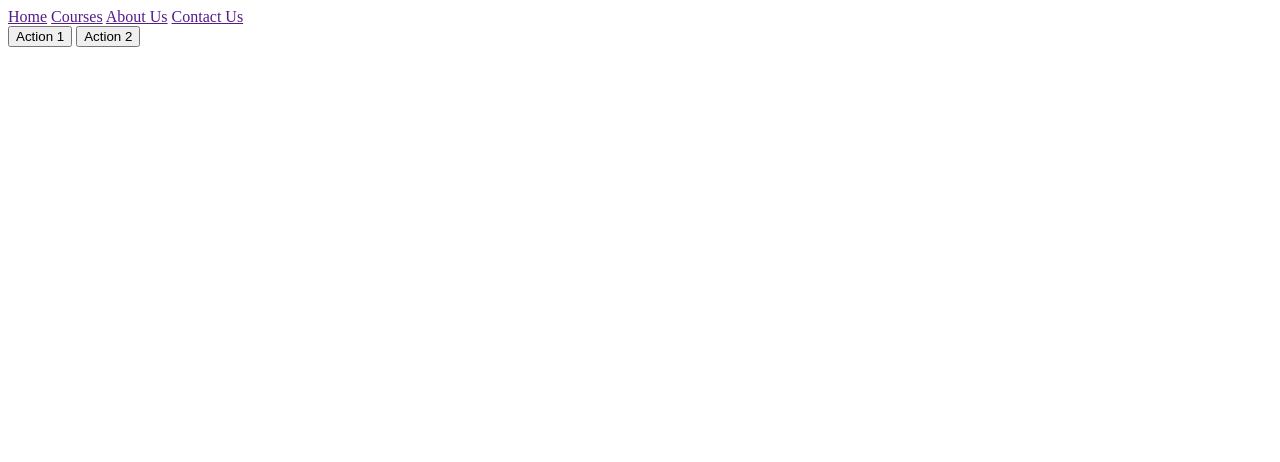
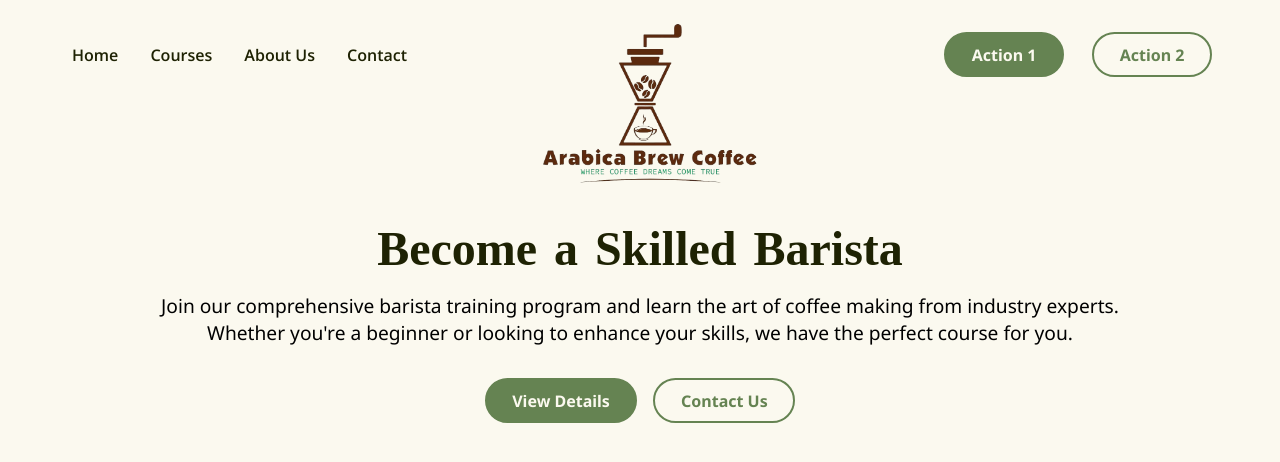
Before and after one commit to TinySkillet/BaristaArabica, a plain HTML site: page index.html in a window 1280 px wide. Drawn offline with Linux system fonts and the light colour scheme; a web font is replaced by a local one.

Commit message:
Set up navbar and hero title

```diff
--- a/index.html
+++ b/index.html
@@ -4,20 +4,44 @@
     <meta charset="UTF-8" />
     <meta name="viewport" content="width=device-width, initial-scale=1.0" />
     <title>Arabica Coffee</title>
+    <link rel="stylesheet" href="./style.css" />
+    <link rel="preconnect" href="https://fonts.googleapis.com" />
+    <link rel="preconnect" href="https://fonts.gstatic.com" crossorigin />
+    <link
+      href="https://fonts.googleapis.com/css2?family=Lato:wght@300;400;700&family=Noto+Sans:ital,wght@0,100..900;1,100..900&display=swap"
+      rel="stylesheet"
+    />
+    <link
+      href="https://fonts.googleapis.com/css2?family=Lato:wght@300;400;700&family=Noto+Sans:ital,wght@0,100..900;1,100..900&family=STIX+Two+Text:ital,wght@0,400..700;1,400..700&display=swap"
+      rel="stylesheet"
+    />
   </head>
   <body>
-    <nav>
-      <div class="left">
-        <!-- logo here -->
+    <nav class="flex-row justify-between items-center">
+      <div class="left flex-row items-center">
         <a href="">Home</a>
         <a href="">Courses</a>
         <a href="">About Us</a>
-        <a href="">Contact Us</a>
+        <a href="">Contact</a>
       </div>
+      <div class="logo"></div>
       <div class="right">
-        <button>Action 1</button>
-        <button>Action 2</button>
+        <button class="button button-primary">Action 1</button>
+        <button class="button button-secondary">Action 2</button>
       </div>
     </nav>
+    <div class="logo-section flex-row justify-center"></div>
+    <section class="hero flex-col items-center">
+      <h1>Become a Skilled Barista</h1>
+      <p>
+        Join our comprehensive barista training program and learn the art of
+        coffee making from industry experts. Whether you're a beginner or
+        looking to enhance your skills, we have the perfect course for you.
+      </p>
+      <div class="hero-buttons flex-row justify-center">
+        <button class="button button-primary">View Details</button>
+        <button class="button button-secondary">Contact Us</button>
+      </div>
+    </section>
   </body>
 </html>
--- a/style.css
+++ b/style.css
@@ -1,10 +1,71 @@
+@import "utils.css";
 
 * {
-  margin: 0px;
-  padding: 0px;
+  margin: 0;
+  padding: 0;
+  border-width: 0;
+  border-style: solid;
   box-sizing: border-box;
+  -webkit-font-smoothing: antialiased;
 }
 
 body {
   background-color: var(--background-color);
 }
+
+a {
+  text-decoration: none;
+  color: var(--black);
+}
+
+nav {
+  padding: 1.25rem 3.5rem;
+}
+
+.logo {
+  position: absolute;
+  top: 1%;
+  left: 50%;
+  transform: translateX(-50%);
+  height: 12rem;
+  width: 16rem;
+  background-image: url("./images/logo.png");
+  background-size: cover;
+  background-repeat: no-repeat;
+}
+
+nav .left a {
+  padding: var(--link-padding);
+  margin: 0px var(--link-margin);
+  font-family: var(--font-normal);
+  font-weight: 550;
+  color: var(--black);
+}
+
+nav .right button {
+  margin: 0.75rem;
+}
+
+.hero {
+  margin-top: 7em;
+}
+
+.hero h1 {
+  color: var(--black);
+  font-family: var(--font-title);
+  font-size: 3rem;
+  font-weight: bold;
+  word-spacing: 5px;
+}
+
+.hero p {
+  font-family: var(--font-normal);
+  font-size: 1.2rem;
+  padding: 0 8rem;
+  text-align: center;
+  margin-top: 1rem;
+}
+
+.hero-buttons button {
+  margin: 2rem 0.5rem;
+}
--- a/utils.css
+++ b/utils.css
@@ -2,6 +2,10 @@
   --background-color: #fbf9ef;
   --green: #658352;
   --black: #1e2203;
+  --link-padding: 0.5rem;
+  --link-margin: 0.5rem;
+  --font-title: "STIX Two Text";
+  --font-normal: "Noto Sans";
 }
 
 .flex-row {
@@ -25,3 +29,22 @@
 .justify-between {
   justify-content: space-between;
 }
+
+.button {
+  border-radius: 50px;
+  font-size: 1em;
+  font-weight: bold;
+  padding: 0.6rem 1.6rem;
+  font-family: var(--font-normal);
+  border: 2px solid var(--green);
+}
+
+.button-primary {
+  color: var(--background-color);
+  background-color: var(--green);
+}
+
+.button-secondary {
+  color: var(--green);
+  background-color: var(--background-color);
+}
```
Also changed, not shown: images/logo.png (added).
